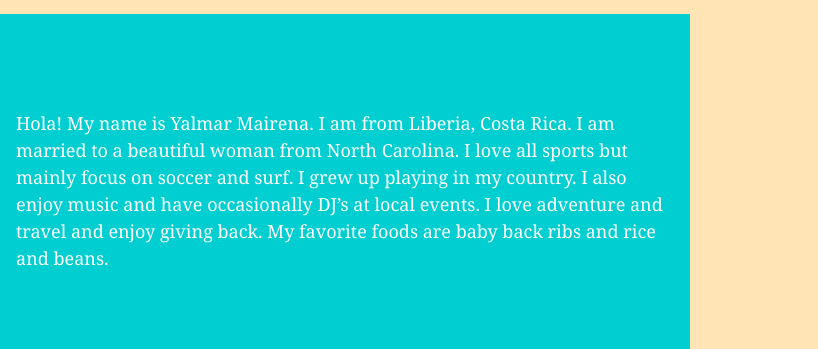
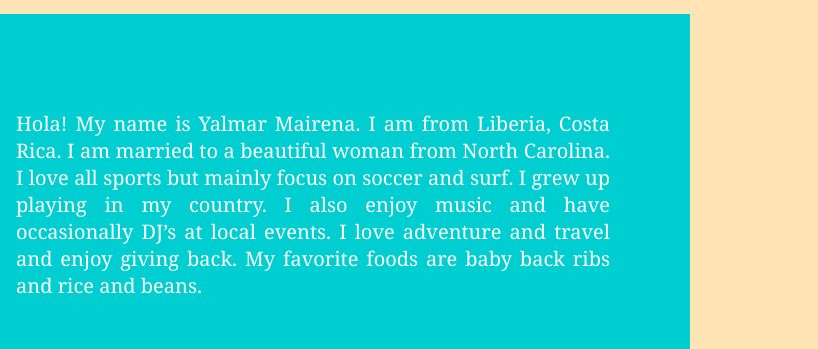
Before and after one commit to YalmarMV/Portfolio-2-Homework, a plain HTML site: page index.html in a window 1280 px wide. Shown: the part 95-444 px from the top of the page, 462-1280 px from the left. Drawn offline with nearby package versions, Linux system fonts and the light colour scheme.

Commit message:
last update to css file

```diff
--- a/stylesheet.css
+++ b/stylesheet.css
@@ -15,8 +15,11 @@ h1 {
 }
 .p1 {
     margin-top: 30px;
-    margin-right: 20px;
+    margin-right: 80px;
+    margin-left: 350px;
     color: white;
+    font-size: 20px;
+    text-align: justify;
 }
 
 #container {
```
